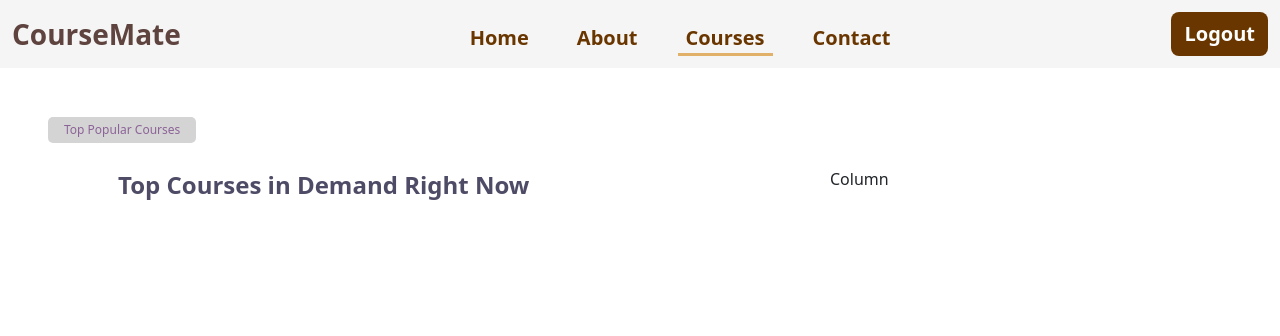
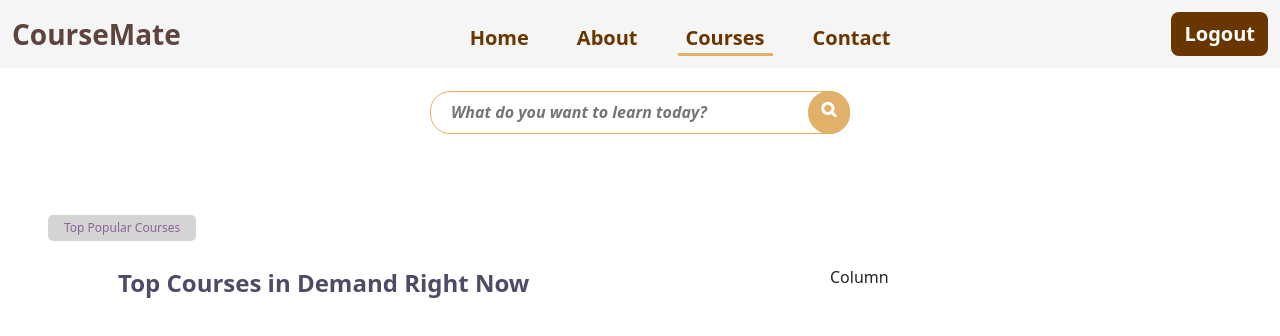
Before and after one commit to pujalakhe/CourseRecom-Frontend-, an Angular app: page /course in a window 1280 px wide. Shown: the top 336 px of the page. Built offline with nearby package versions, Linux system fonts and the light colour scheme; sample sign-in values are in the browser's storage.

Commit message:
feat:course component

```diff
--- a/src/app/components/course/course.component.html
+++ b/src/app/components/course/course.component.html
@@ -1,4 +1,6 @@
 <app-navbar></app-navbar>
+<!-- searchbar -->
+<app-search-bar></app-search-bar>
 <!-- Popular Courses -->
 <section class="popular-course-container mt-5 px-5">
   <p class="font-normal subtitle px-3 py-1">Top Popular Courses</p>
--- a/src/app/components/course/course.component.ts
+++ b/src/app/components/course/course.component.ts
@@ -1,10 +1,11 @@
 import { Component } from '@angular/core';
 import { NavbarComponent } from '../navbar/navbar.component';
+import { SearchBarComponent } from '../search-bar/search-bar.component';
 
 @Component({
   selector: 'app-course',
   standalone: true,
-  imports: [NavbarComponent],
+  imports: [NavbarComponent, SearchBarComponent],
   templateUrl: './course.component.html',
   styleUrl: './course.component.scss',
 })
```
